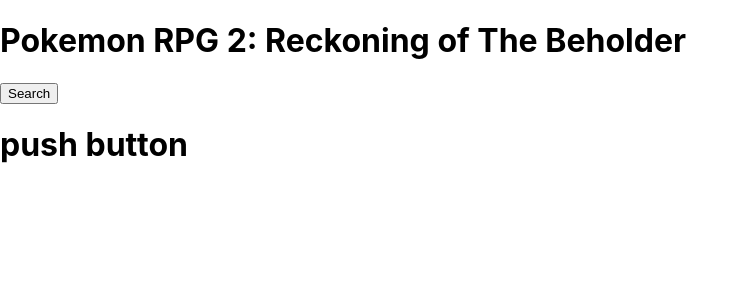
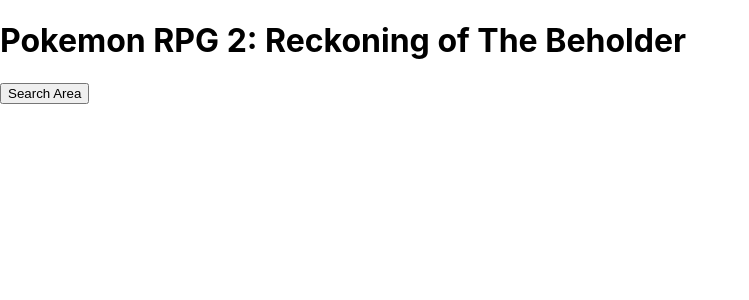
Before and after one commit to maurorosalesjr/Capstone, a React (Create React App) app in the folder poke-rpg-2/: page / in a window 1280 px wide. Shown: the top 300 px of the page, without its empty margins (0-749 px from the left). Built offline with nearby package versions, Linux system fonts and the light colour scheme.

Commit message:
put pokemon call behind another button, searchRoom WIP

```diff
--- a/poke-rpg-2/src/components/App.js
+++ b/poke-rpg-2/src/components/App.js
@@ -1,14 +1,14 @@
 import React from 'react';
 import Header from "./Header";
-// import GameControl from "./GameControl";
-import ChoosePokemon from "./Pokemon";
+import GameControl from "./GameControl";
+// import ChoosePokemon from "./Pokemon";
 
 function App(){
   return (
     <React.Fragment>
       <Header />
-      {/* <GameControl /> */}
-      <ChoosePokemon />
+      <GameControl />
+      {/* <ChoosePokemon /> */}
     </React.Fragment>
   );
 }
--- a/poke-rpg-2/src/components/GameControl.js
+++ b/poke-rpg-2/src/components/GameControl.js
@@ -1,12 +1,53 @@
-// import React from "react";
-// import ChoosePokemon from "./Pokemon";
+import React, { useState  }  from "react";
+import ChoosePokemon from "./Pokemon";
+
+
+
+function GameControl() {
+  const [areaSearched, setAreaSearched] = useState(false);
+  const callPokemon = ChoosePokemon.callPokemon;
+
+  const searchArea = () => {
+    var num = Math.floor((Math.random() * 20) + 1);
+    console.log(num)
+    setAreaSearched(true);
+    return num
+  }
+  const searching = (num) => {
+      if(num == 20) {
+        console.log(num)
+        return <h1>TREASURE!!</h1>
+      } else {
+
+        console.log(num)
+        return(
+          <React.Fragment>
+            <ChoosePokemon />
+          </React.Fragment>
+        )
+      }
+    }
+
+
+
+  return (
+
+    <div>
+    {!areaSearched ? (
+      <button onClick={searchArea}>Search Area</button>
+    ) : (
+      searching()
+
+    )}
+    </div>
+  )
+
+
+
+}
 
 
 
 
 
-
-
-
-
-// export default GameControl;
+export default GameControl;
--- a/poke-rpg-2/src/components/Pokemon.js
+++ b/poke-rpg-2/src/components/Pokemon.js
@@ -43,11 +43,10 @@
 
       return (
         <React.Fragment>
-
-          <button onClick={callPokemon}>Search</button>
+          <button onClick={callPokemon}>Reveal Pokemon</button>
           <div className="DisplaySection">
             {!pokemonChosen ? (
-              <h1>push button</h1>
+              <h1></h1>
             ) : (
               <>
               <img src={pokemon.img} />
```
